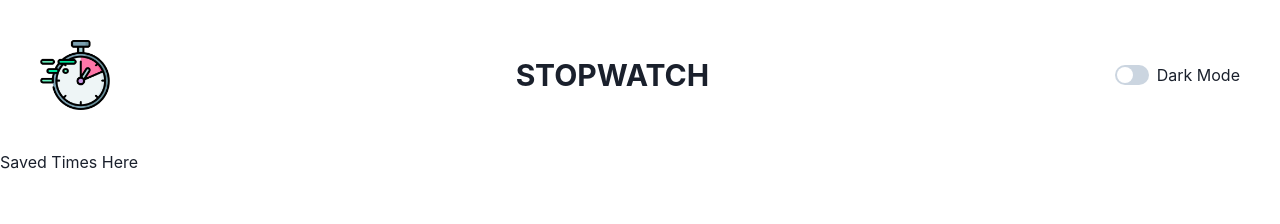
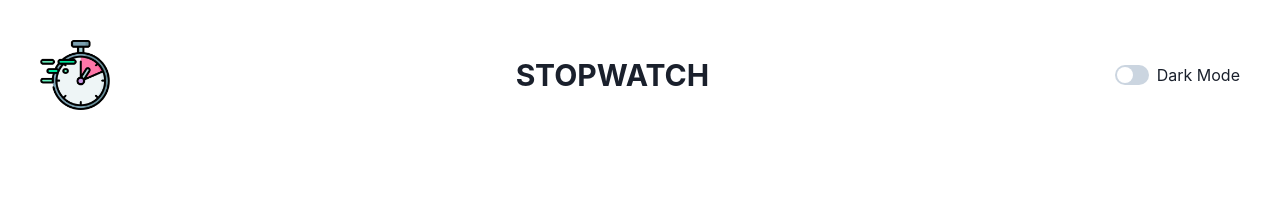
Before and after one commit to fishbulle/stopwatch-react, a React (Vite) app: page / in a window 1280 px wide. Shown: the top 224 px of the page. Built offline with nearby package versions, Linux system fonts and the light colour scheme.

Commit message:
ändringar på grid

```diff
--- a/src/App.tsx
+++ b/src/App.tsx
@@ -8,19 +8,14 @@ function App() {
   return (
     <>
       <Grid templateAreas={{
-        base: `"nav" "main"`,
-        lg: `"nav nav" "aside main"`
+        base: `"nav" "main"`
       }}>
         <GridItem area="nav">
           <NavBar />
         </GridItem>
-        <Show above="lg">
-          <GridItem area="aside">
-            Saved Times Here
-          </GridItem>
-        </Show>
         <GridItem area="main">
           <Stopwatch />
+          {/* <SavedTimes /> */}
         </GridItem>
       </Grid>
     </>
```
